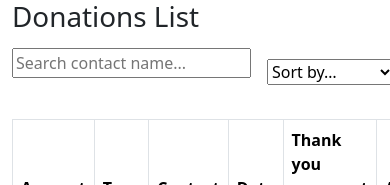
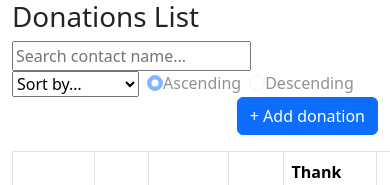
Before and after one commit to florentmtl/donations-ui, a React (Vite) app: page / in a window 390 px wide. Shown: the top 185 px of the page. Built offline with nearby package versions, Linux system fonts and the light colour scheme; no server answers.

Commit message:
refactor(app): "responsive" search etc bar

```diff
--- a/src/components/DonationsList/DonationsDisplayList.jsx
+++ b/src/components/DonationsList/DonationsDisplayList.jsx
@@ -1,5 +1,4 @@
 import { useState, useCallback, useMemo } from 'react';
-import { Link } from 'react-router-dom';
 import { SearchAndFilterBar } from './SearchAndFilterBar.jsx';
 import { MultiPageFooter } from './MultiPageFooter.jsx';
 
@@ -38,7 +37,7 @@ export function DonationsDisplayList({ donations }) {
 
   return (
     <div className="mb-3">
-      <div className="d-flex justify-content-between mb-3">
+      <div className="mb-3">
         <SearchAndFilterBar
           sortOrder={sortOrder}
           setSortOrder={setSortOrder}
@@ -47,9 +46,6 @@ export function DonationsDisplayList({ donations }) {
           searchValue={searchValue}
           setSearchValue={setSearchValue}
         />
-        <Link to="/add-donation" className="btn btn-primary">
-          + Add donation
-        </Link>
       </div>
 
       <table className="table table-bordered">
--- a/src/components/DonationsList/SearchAndFilterBar.jsx
+++ b/src/components/DonationsList/SearchAndFilterBar.jsx
@@ -1,11 +1,13 @@
+import { Link } from 'react-router-dom';
+
 export function SearchAndFilterBar({ sortOrder, setSortOrder, sortProp, setSortProp, searchValue, setSearchValue }) {
   const handleSortOrderChange = (e) => {
     setSortOrder(e.target.value);
   };
 
   return (
-    <div className="d-flex align-self-center">
-      <div className="me-3">
+    <div className="row">
+      <div className="col-lg-3">
         <input
           type="text"
           name="search-bar"
@@ -15,7 +17,8 @@ export function SearchAndFilterBar({ sortOrder, setSortOrder, sortProp, setSortP
           onChange={(e) => setSearchValue(e.target.value)}
         />
       </div>
-      <div className="me-3 d-flex align-self-center">
+      <div className="col-lg-6 d-flex">
+        <div className="me-2">
           <select
             name="filter-donations"
             id="filter-donations"
@@ -28,7 +31,6 @@ export function SearchAndFilterBar({ sortOrder, setSortOrder, sortProp, setSortP
             <option value="contact">Contact name</option>
           </select>
         </div>
-      <div className="d-flex align-self-center">
         <div className="me-2">
           <input
             className="form-check-input"
@@ -60,6 +62,11 @@ export function SearchAndFilterBar({ sortOrder, setSortOrder, sortProp, setSortP
           </label>
         </div>
       </div>
+      <div className="col-lg-3 d-flex align-self-center justify-content-end">
+        <Link to="/add-donation" className="btn btn-primary">
+          + Add donation
+        </Link>
+      </div>
     </div>
   );
 }
```
Lines whose indentation alone changed are shown as unchanged.
